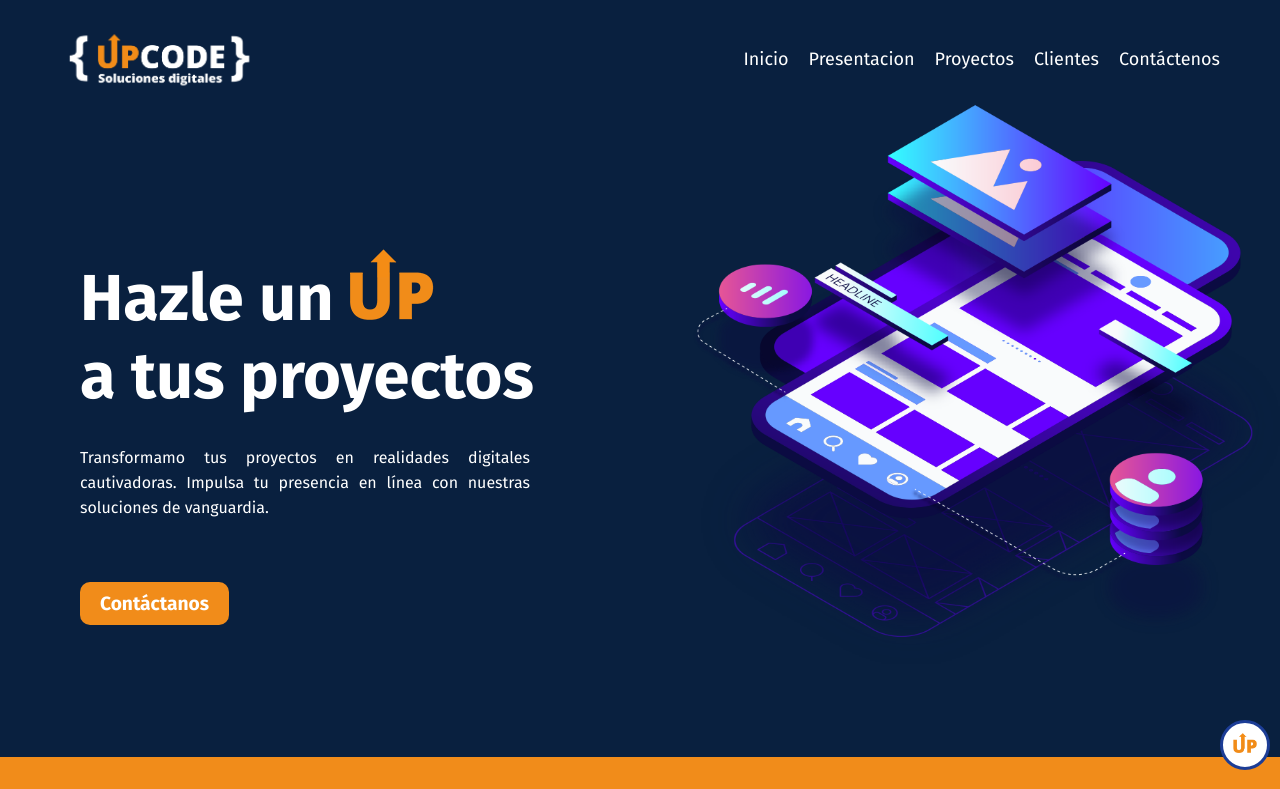
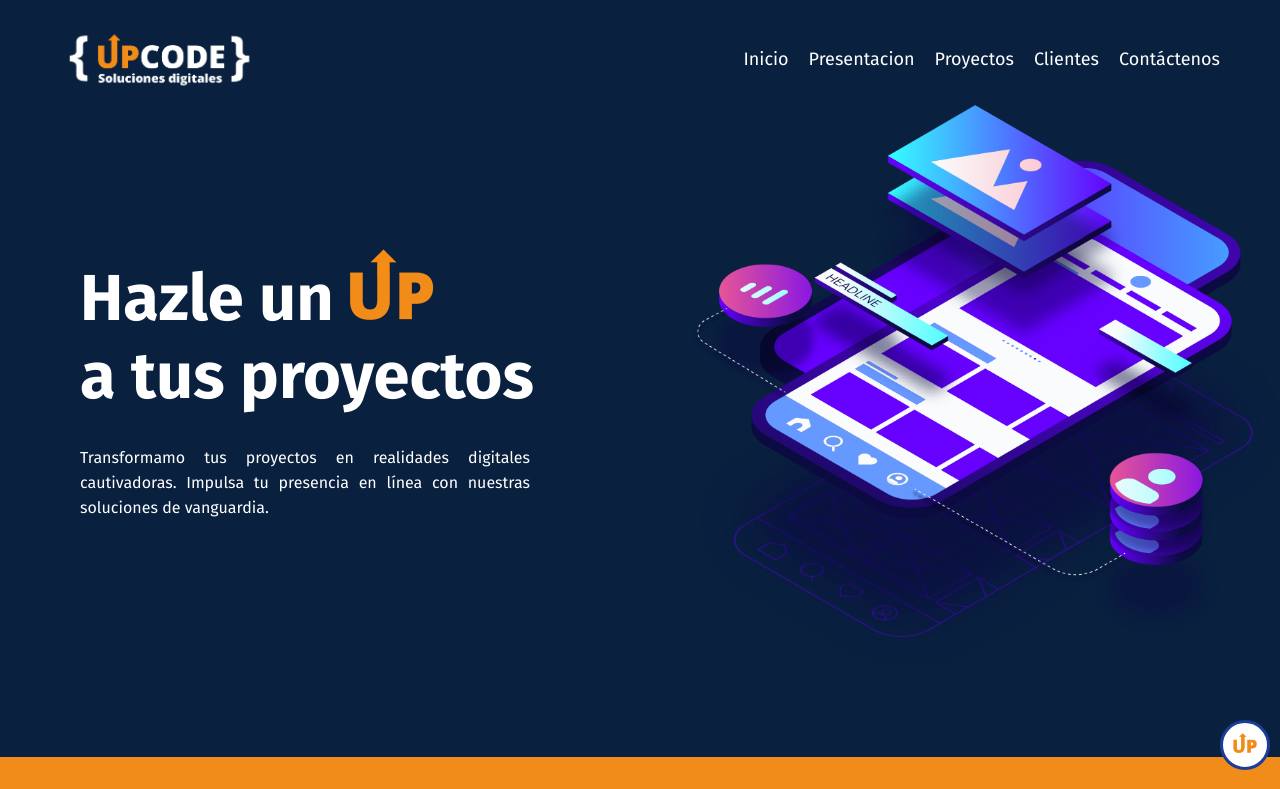
Before and after one commit to xngar/sitio-web-upcode-2024, a React (Create React App) app: page / in a window 1280 px wide. Shown: the top 789 px of the page. Built offline with nearby package versions, Linux system fonts and the light colour scheme.

Commit message:
arreglo anim 4

```diff
--- a/src/Components/Slider/Slider.jsx
+++ b/src/Components/Slider/Slider.jsx
@@ -30,17 +30,13 @@ const Slider = () => {
           <motion.button
           style={{opacity:0}}
 
-          animate= {{opacity:1}}
+
           whileHover={{
             scale:1.2,
-            background:"white",
-            color:"orange"
+
 
           }}
-          transition={{
-            type:"spring",
-            duration:2
-          }}
+
           >Contáctanos</motion.button>
         </div>
         <div className='slider-der'>
```
